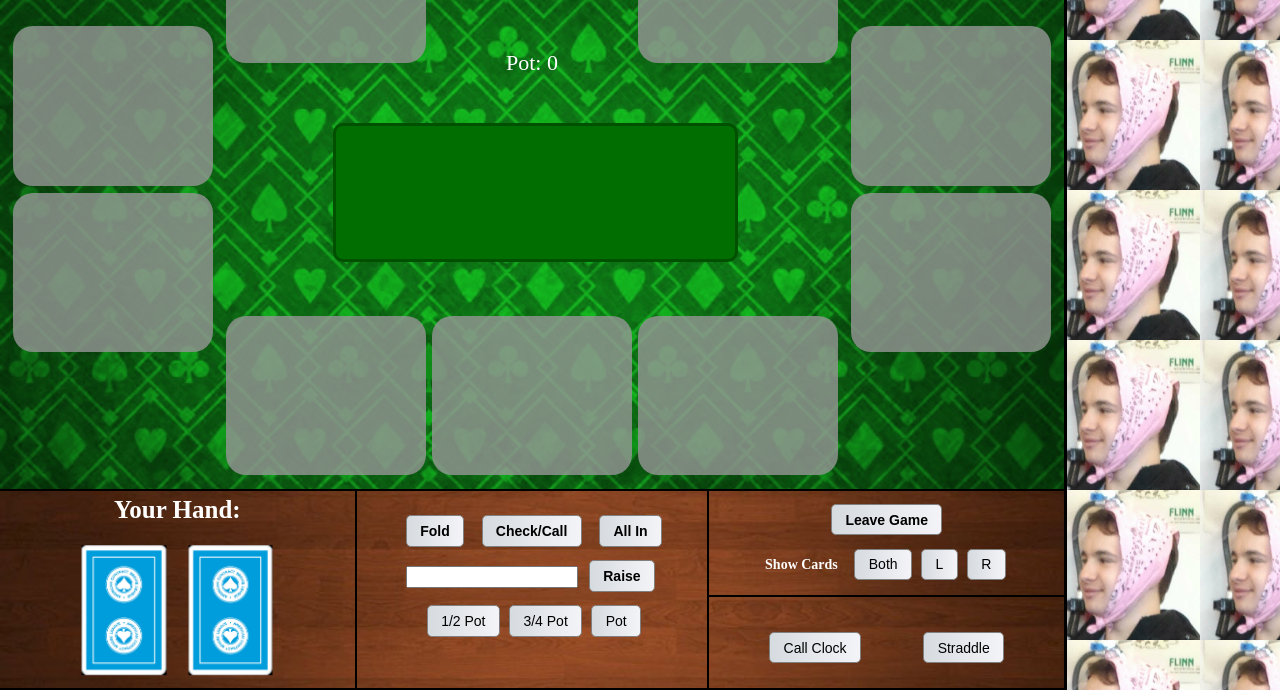
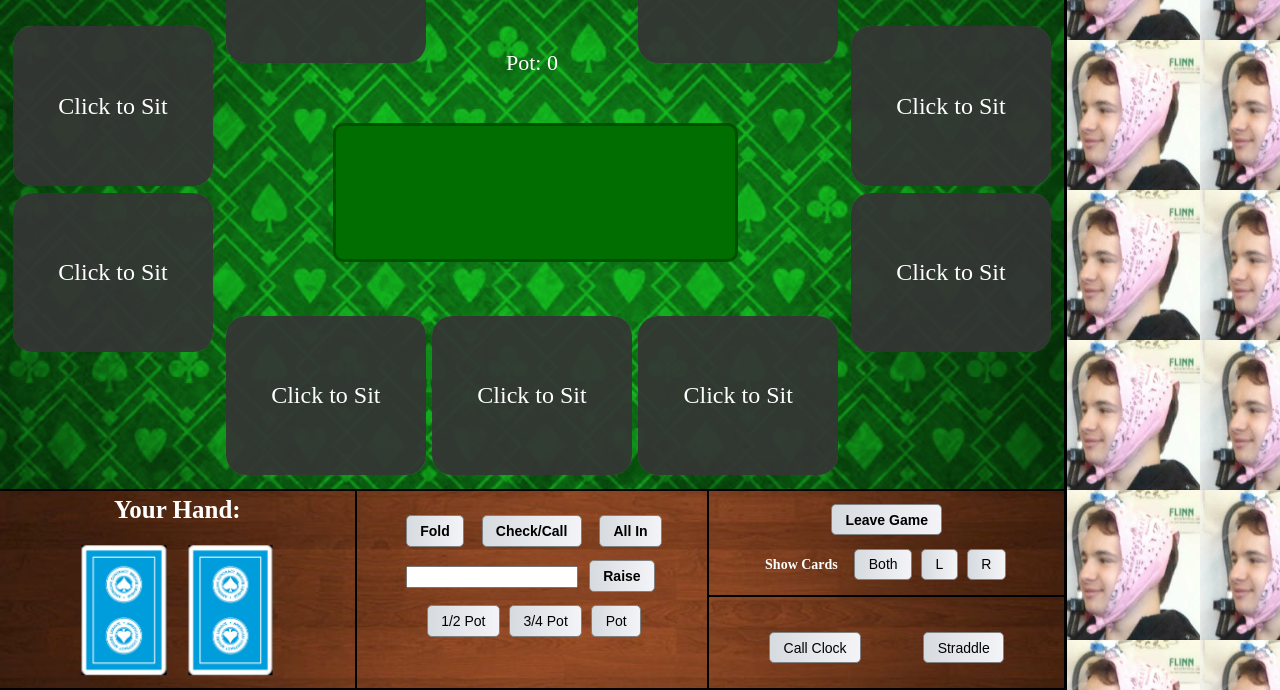
Before and after one commit to jsdonn/poker_bois, a plain HTML site: page game/index.html in a window 1280 px wide. Shown: the part 110-800 px from the top of the page. Drawn offline with Linux system fonts and the light colour scheme; a web font is replaced by a local one.

Commit message:
click to sit

```diff
--- a/game/style.css
+++ b/game/style.css
@@ -316,7 +316,7 @@ h5 {
   background-color: rgba(0, 0, 0, 0.6);
   border-radius: 20px;
   /*visibility: hidden;*/
-  opacity: 0;
+  opacity: 1; /* was 0!!! */
   transition: visibility 0s linear .5s, opacity .5s linear;
   vertical-align: middle;
 
```
